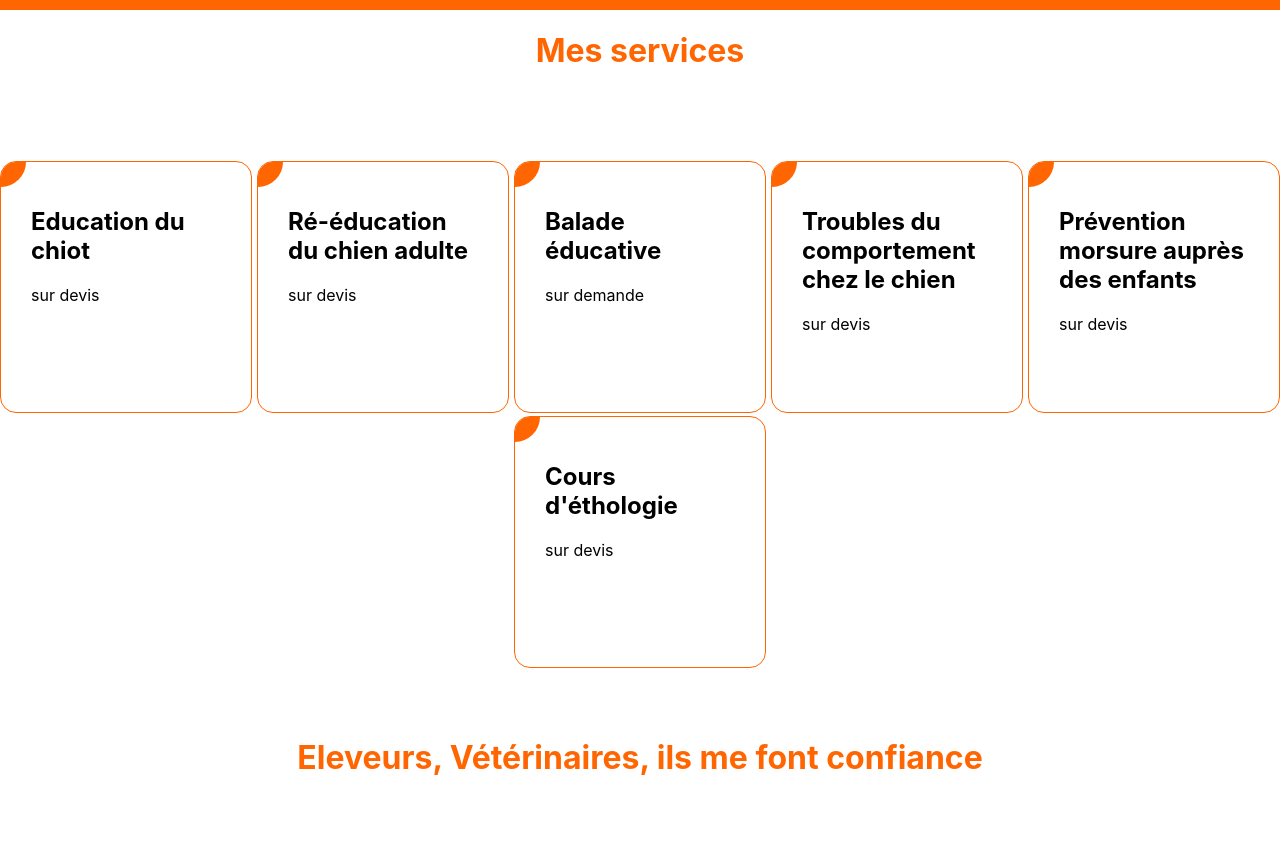
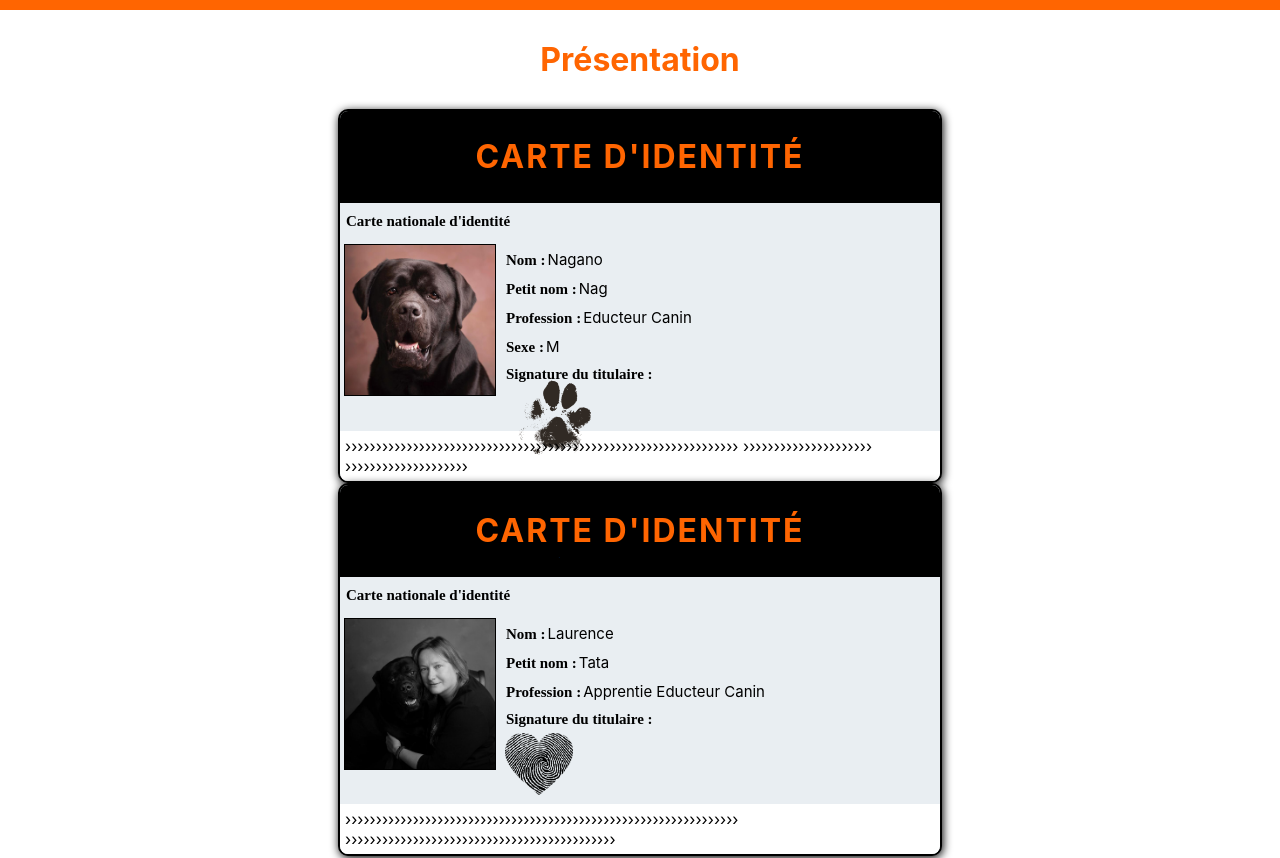
Before and after one commit to melaniemdm/intelligence_canine, a React (Create React App) app: page / in a window 1280 px wide. Shown: the part 980-1838 px from the top of the page. Built offline with nearby package versions, Linux system fonts and the light colour scheme.

Commit message:
feature(js & css) presentations refacto add(img)

```diff
--- a/src/components/Avis/index.js
+++ b/src/components/Avis/index.js
@@ -12,9 +12,9 @@ function Avis() {
       {client.map((avis, index) => (
         <div
           key={index}
-          class="talk-bubble tri-right border round btm-left-in "
+          className="talk-bubble tri-right border round btm-left-in "
         >
-          <div class="talktext">
+          <div className="talktext">
             <p>{avis.textAvis}</p> <p className="date">{avis.date}</p>
           </div>
         </div>
--- a/src/components/Banner/index.js
+++ b/src/components/Banner/index.js
@@ -3,7 +3,7 @@ import {nagano} from '../../datas/nag';
 
 import React from 'react';
 import { Slide   } from 'react-slideshow-image';
-import 'react-slideshow-image/dist/styles.css'
+import 'react-slideshow-image/dist/styles.css';
 
 
 console.log(nagano)
@@ -20,6 +20,7 @@ function Banner(){
                 images.map((each, index) => <img key={index} style={{width: "100%"}} src={each} alt="images de nagano " className="slideShowImg"/>)
               }
             </Slide>
+
           </div>
         )
     }
--- a/src/components/Contact/index.js
+++ b/src/components/Contact/index.js
@@ -3,15 +3,15 @@ import './style.scss';
 function Contact(){
     return(<div className="containerContact" id="contactMe">
 
-<div class="containerForm">
+<div className="containerForm">
   <h1>Formulaire de contact</h1>
 
   <iframe
   src="https://tally.so/embed/wzxY5g?alignLeft=1&hideTitle=1&transparentBackground=1"
 
-  frameborder="0"
-  marginheight="0"
-  marginwidth="0"
+  frameBorder="0"
+  marginHeight="0"
+  marginWidth="0"
   title="Contacter Intelligence Canine">
 </iframe>
 
--- a/src/components/Footer/index.js
+++ b/src/components/Footer/index.js
@@ -10,7 +10,7 @@ function Footer(){
     <img  alt="logo mdm development" src={logo} className="logoFooter" />
 </div>
 
-<div className="containerNavFooter"><div class="container teal borderYtoX">
+<div className="containerNavFooter"><div className="container teal borderYtoX">
 <a href="#home">HOME</a>
   <a href="#services">SERVICES</a>
   <a href="#pro">PROFESSIONNELS</a>
--- /dev/null
+++ b/src/components/Presentation/index.js
@@ -0,0 +1,16 @@
+import PresentationNag from '../PresentationNag';
+import PresentationLaurence from '../PresentationLaurence';
+import './style.scss';
+
+function Presentation(){
+
+    return (<div>
+        <h1 className="titlePresentation">Présentation</h1>
+<div className="containerPresentation"><PresentationNag/>
+  <PresentationLaurence/>
+  </div>
+
+
+    </div>)
+}
+export default Presentation;
--- /dev/null
+++ b/src/components/Presentation/style.scss
@@ -0,0 +1,7 @@
+.containerPresentation{
+    margin-bottom:30px;
+
+}
+.titlePresentation{
+    margin: 30px;
+}
--- /dev/null
+++ b/src/components/PresentationLaurence/index.js
@@ -0,0 +1,56 @@
+
+import './style.scss';
+
+function PresentationLaurence(){
+
+    return (
+        <div className="containerPresentation">
+<div id="card">
+    <div id="card-title">
+      <h1>Carte d'identité</h1>
+    </div>
+    <div id="card-id">
+      <div id="card-number">
+        <p className="cardtitle">Carte nationale d'identité </p>
+
+      </div>
+
+    </div>
+    <div id="card-information">
+      <div id="photoProfilLaurence">
+<img src={process.env.PUBLIC_URL + '/assets/love.jpg'} alt="photoNag" />
+
+      </div>
+      <div id="card-text">
+      <div id="card-name">
+        <div className="card-box"></div>
+        <p className="cardtitle">Nom :</p>
+        <p>Laurence</p>
+        <div className="card-box"></div>
+        <p className="cardtitle">Petit nom :</p>
+        <p>Tata</p>
+        <div className="card-box"></div>
+        <p className="cardtitle">Profession :</p>
+        <p>Apprentie Educteur Canin</p>
+      </div>
+      <div id="card-detail">
+
+
+      </div>
+      <div id="card-sign">
+        <p className="cardtitle">Signature du titulaire :</p>
+        <div >
+        <img src={process.env.PUBLIC_URL +'/assets/empreinteHumaine.webp' }alt="photoNag" className="signatureLaurence"/>
+        </div>
+      </div>
+      </div>
+    </div>
+    <div id="card-code">
+      <div> &rsaquo;&rsaquo;&rsaquo;&rsaquo;&rsaquo;&rsaquo;&rsaquo;&rsaquo;&rsaquo;&rsaquo;&rsaquo;&rsaquo;&rsaquo;&rsaquo;&rsaquo;&rsaquo;&rsaquo;&rsaquo;&rsaquo;&rsaquo;&rsaquo;&rsaquo;&rsaquo;&rsaquo;&rsaquo;&rsaquo;&rsaquo;&rsaquo;&rsaquo;&rsaquo;&rsaquo;&rsaquo;&rsaquo;&rsaquo;&rsaquo;&rsaquo;&rsaquo;&rsaquo;&rsaquo;&rsaquo;&rsaquo;&rsaquo;&rsaquo;&rsaquo;&rsaquo;&rsaquo;&rsaquo;&rsaquo;&rsaquo;&rsaquo;&rsaquo;&rsaquo;&rsaquo;&rsaquo;&rsaquo;&rsaquo;&rsaquo;&rsaquo;&rsaquo;&rsaquo;&rsaquo;&rsaquo;&rsaquo;&rsaquo;  &rsaquo;&rsaquo;&rsaquo;&rsaquo;&rsaquo;&rsaquo;&rsaquo;&rsaquo;&rsaquo;&rsaquo;&rsaquo;&rsaquo;&rsaquo;&rsaquo;&rsaquo;&rsaquo;&rsaquo;&rsaquo;&rsaquo;&rsaquo;&rsaquo;&rsaquo;&rsaquo;&rsaquo;&rsaquo;&rsaquo;&rsaquo;&rsaquo;&rsaquo;&rsaquo;&rsaquo;&rsaquo;&rsaquo;&rsaquo;&rsaquo;&rsaquo;&rsaquo;&rsaquo;&rsaquo;&rsaquo;&rsaquo;&rsaquo;&rsaquo;&rsaquo;</div>
+    </div>
+  </div>
+
+        </div>
+    )
+}
+export default  PresentationLaurence;
--- /dev/null
+++ b/src/components/PresentationLaurence/style.scss
@@ -0,0 +1,88 @@
+
+ #photoProfilLaurence{
+     width:150px;
+     height:150px;
+     outline:1px solid black;
+     margin-right: 10px;
+ }
+ #photoProfilLaurence img{
+  width:150px;
+  height:150px;
+  object-fit: cover;
+ }
+ .signatureLaurence{
+   width:auto;
+   height:62px;
+  object-fit: cover;
+
+ }
+
+.cardtitle {
+  font-family: 'Bitter', serif;
+  font-weight: bold;
+}
+
+p {
+    display: inline-block;
+  margin: 5px 1px;
+  font-size: 15px;
+}
+
+#card {
+  width: 600px;
+  border: solid 2px #000;
+  border-radius: 10px;
+  box-shadow: 1px 2px 10px #000;
+  background-color: #E9EEF2;
+  margin: auto;
+}
+
+#card-title {
+  padding: 5px;
+  color: #fff;
+  letter-spacing: 2px;
+  text-align: center;
+  text-transform: uppercase;
+  background-color: black;
+  border-top-left-radius: 8px;
+  border-top-right-radius: 8px;
+}
+
+#card-id {
+  padding: 5px;
+  display: flex;
+}
+
+#card-number{
+  display: inherit;
+  margin-right: 50px;
+}
+
+#card-information {
+  display: flex;
+  padding: 5px;
+}
+
+
+
+#card-detail {
+  display: flex;
+
+}
+
+.card-box {
+  margin-right: 20px;
+}
+
+#cardsign {
+  background-position: center;
+  height: 38px;
+  width: 350px;
+}
+
+#card-code {
+  padding: 5px;
+  background-color: #fff;
+  border-bottom-left-radius: 8px;
+  border-bottom-right-radius: 8px;
+}
--- /dev/null
+++ b/src/components/PresentationNag/index.js
@@ -0,0 +1,60 @@
+import './style.scss';
+
+
+function PresentationNag(){
+
+    return (
+        <div>
+<div id="card">
+    <div id="card-title">
+      <h1>Carte d'identité</h1>
+    </div>
+    <div id="card-id">
+      <div id="card-number">
+        <p className="cardtitle">Carte nationale d'identité </p>
+
+      </div>
+
+    </div>
+    <div id="card-information">
+      <div id="photoProfilNag">
+<img src={process.env.PUBLIC_URL + '/assets/adultNag.jpg'} alt="photoNag" />
+
+      </div>
+      <div id="card-text">
+      <div id="card-name">
+        <div className="card-box"></div>
+        <p className="cardtitle">Nom :</p>
+        <p>Nagano</p>
+        <div className="card-box"></div>
+        <p className="cardtitle">Petit nom :</p>
+        <p>Nag</p>
+        <div className="card-box"></div>
+        <p className="cardtitle">Profession :</p>
+        <p>Educteur Canin</p>
+      </div>
+      <div id="card-detail">
+        <div className="card-box">
+          <p className="cardtitle">Sexe :</p>
+          <p>M</p>
+        </div>
+
+
+      </div>
+      <div>
+        <p className="cardtitle">Signature du titulaire :</p>
+        <div id="cardsign">
+        <img src={process.env.PUBLIC_URL + '/assets/empreinte.png'} alt="photoNag" className="signatureNag"/>
+        </div>
+      </div>
+      </div>
+    </div>
+    <div id="card-code">
+      <div> &rsaquo;&rsaquo;&rsaquo;&rsaquo;&rsaquo;&rsaquo;&rsaquo;&rsaquo;&rsaquo;&rsaquo;&rsaquo;&rsaquo;&rsaquo;&rsaquo;&rsaquo;&rsaquo;&rsaquo;&rsaquo;&rsaquo;&rsaquo;&rsaquo;&rsaquo;&rsaquo;&rsaquo;&rsaquo;&rsaquo;&rsaquo;&rsaquo;&rsaquo;&rsaquo;&rsaquo;&rsaquo;&rsaquo;&rsaquo;&rsaquo;&rsaquo;&rsaquo;&rsaquo;&rsaquo;&rsaquo;&rsaquo;&rsaquo;&rsaquo;&rsaquo;&rsaquo;&rsaquo;&rsaquo;&rsaquo;&rsaquo;&rsaquo;&rsaquo;&rsaquo;&rsaquo;&rsaquo;&rsaquo;&rsaquo;&rsaquo;&rsaquo;&rsaquo;&rsaquo;&rsaquo;&rsaquo;&rsaquo;&rsaquo;  &rsaquo;&rsaquo;&rsaquo;&rsaquo;&rsaquo;&rsaquo;&rsaquo;&rsaquo;&rsaquo;&rsaquo;&rsaquo;&rsaquo;&rsaquo;&rsaquo;&rsaquo;&rsaquo;&rsaquo;&rsaquo;&rsaquo;&rsaquo;&rsaquo;  &rsaquo;&rsaquo;&rsaquo;&rsaquo;&rsaquo;&rsaquo;&rsaquo;&rsaquo;&rsaquo;&rsaquo;&rsaquo;&rsaquo;&rsaquo;&rsaquo;&rsaquo;&rsaquo;&rsaquo;&rsaquo;&rsaquo;&rsaquo;</div>
+    </div>
+  </div>
+
+        </div>
+    )
+}
+export default  PresentationNag;
--- /dev/null
+++ b/src/components/PresentationNag/style.scss
@@ -0,0 +1,90 @@
+
+ #photoProfilNag{
+     width:150px;
+     height:150px;
+     outline:1px solid black;
+     margin-right: 10px;
+ }
+ #photoProfilNag img{
+  width:150px;
+  height:150px;
+  object-fit: cover;
+ }
+ .signatureNag{
+   width:auto;
+   height:200px;
+   object-fit: cover;
+   margin-top:-30px;
+ }
+
+
+
+.cardtitle {
+  font-family: 'Bitter', serif;
+  font-weight: bold;
+
+}
+
+p {
+    display: inline-block;
+  margin: 5px 1px;
+  font-size: 15px;
+}
+
+#card {
+  border: solid 2px #000;
+  border-radius: 10px;
+  box-shadow: 1px 2px 10px #000;
+  background-color: #E9EEF2;
+  margin: auto;
+}
+
+#card-title {
+  padding: 5px;
+  color: #fff;
+  letter-spacing: 2px;
+  text-align: center;
+  text-transform: uppercase;
+  background-color: black;
+  border-top-left-radius: 8px;
+  border-top-right-radius: 8px;
+}
+
+#card-id {
+  padding: 5px;
+  display: flex;
+}
+
+#card-number{
+  display: inherit;
+  margin-right: 50px;
+}
+
+#card-information {
+  display: flex;
+  padding: 5px;
+}
+
+
+
+#card-detail {
+  display: flex;
+
+}
+
+.card-box {
+  margin-right: 20px;
+}
+
+#cardsign {
+  background-position: center;
+  height: 38px;
+  width: 350px;
+}
+
+#card-code {
+  padding: 5px;
+  background-color: #fff;
+  border-bottom-left-radius: 8px;
+  border-bottom-right-radius: 8px;
+}
--- a/src/index.js
+++ b/src/index.js
@@ -4,6 +4,7 @@ import './styles/index.scss';
 import ScrollToTop from "react-scroll-to-top";
 import Header from '../src/components/Header';
 import Banner from '../src/components/Banner';
+import Presentation from '../src/components/Presentation';
 import Prestations from '../src/components/Prestations';
 import Pro from '../src/components/Pro';
 import Particulier from '../src/components/Particuliers';
@@ -19,7 +20,7 @@ root.render(
     <div>
   <Header/>
   <Banner/>
-
+ <Presentation/>
   <Prestations/>
   <Pro/>
   <Particulier/>
```
Also changed, not shown: public/assets/empreinte.png (added), public/assets/empreinteHumaine.webp (added).
